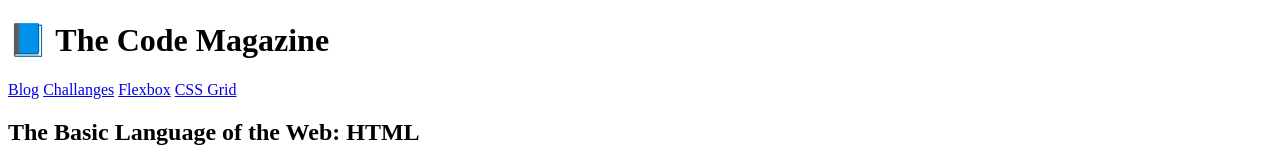
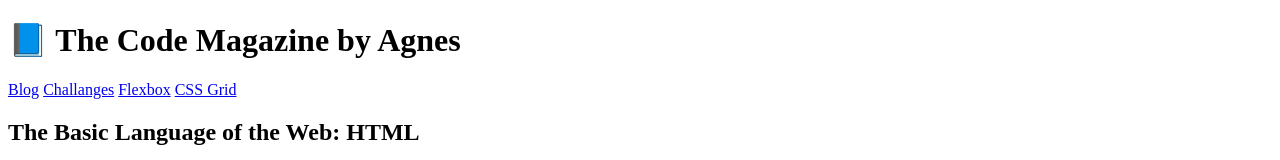
Before and after one commit to brettl1991/HTML-CSS, a plain HTML site: page _2_CodeMagazine/index.html in a window 1280 px wide. Shown: the top 160 px of the page. Drawn offline with Linux system fonts and the light colour scheme.

Commit message:
Text change in the heading

```diff
--- a/_2_CodeMagazine/index.html
+++ b/_2_CodeMagazine/index.html
@@ -8,7 +8,7 @@
   </head>
   <body>
     <header>
-      <h1>📘 The Code Magazine</h1>
+      <h1>📘 The Code Magazine by Agnes</h1>
       <nav>
         <a href="blog.html">Blog</a>
         <a href="#">Challanges</a>
```
